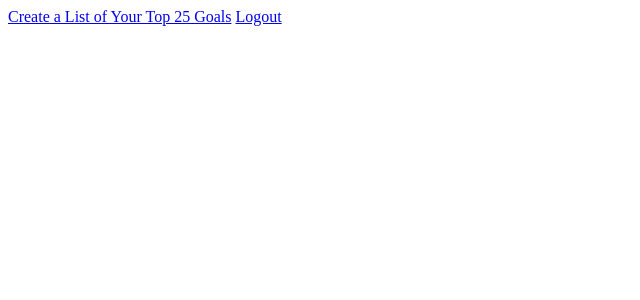
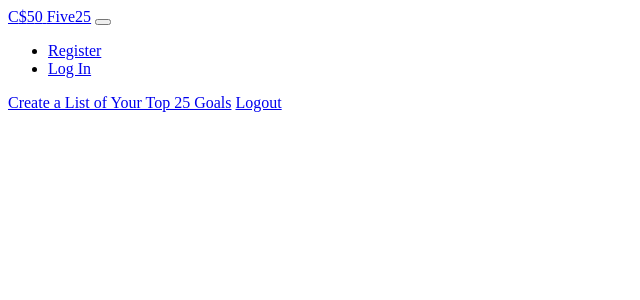
Before and after one commit to alecoad/final-project, a Flask app: page / in a window 1280 px wide. Shown: the top 300 px of the page, without its empty margins (0-640 px from the left). Run offline with Flask 2, Linux system fonts and the light colour scheme.

Commit message:
Add navigation

```diff
--- a/five25/application.py
+++ b/five25/application.py
@@ -7,6 +7,8 @@ from functools import wraps
 from sqlalchemy import create_engine
 from sqlalchemy.orm import scoped_session, sessionmaker
 from werkzeug.security import check_password_hash, generate_password_hash
+
+from helpers import login_required
 
 # Configure application
 app = Flask(__name__)
@@ -107,7 +109,6 @@ def login():
     return render_template('login.html')
 
 
-
 @app.route('/create', methods=['GET', 'POST'])
 def create():
     if session.get('goals') is None:
--- a/five25/templates/choose.html
+++ b/five25/templates/choose.html
@@ -1,6 +1,6 @@
 {% extends "layout.html" %}
 
-{% block body %}
+{% block main %}
   <h1>Choose your TOP FIVE most important goals.</h1>
   <form action="/choose" method="post">
     <ul>
--- a/five25/templates/create.html
+++ b/five25/templates/create.html
@@ -23,7 +23,7 @@
   </script>
 {% endblock %}
 
-{% block body %}
+{% block main %}
   <h2>What are your top 25 career goals?</h2>
 
   <form action="{{ url_for('create') }}" method="post">
--- a/five25/templates/index.html
+++ b/five25/templates/index.html
@@ -1,6 +1,6 @@
 {% extends "layout.html" %}
 
-{% block body %}
+{% block main %}
   {% if goals|length %}
     <h1>TOP FIVE</h1>
     <ul>
--- a/five25/templates/layout.html
+++ b/five25/templates/layout.html
@@ -3,10 +3,39 @@
 <html lang="en">
   <head>
     {% block js %}{% endblock %}
-    <title>Five25</title>
+    <title>Five25 - {% block title %}{% endblock %}</title>
   <head>
+
   <body>
-    {% block body %}
-    {% endblock %}
+    <nav class="navbar navbar-expand-md navbar-light bg-light border">
+      <a class="navbar-brand" href="/"><span class="blue">C</span><span class="red">$</span><span class="yellow">5</span><span class="green">0</span> <span class="red">Five25</span></a>
+      <button aria-controls="navbar" aria-expanded="false" aria-label="Toggle navigation" class="navbar-toggler" data-target="#navbar" data-toggle="collapse" type="button">
+        <span class="navbar-toggler-icon"></span>
+      </button>
+      <div class="collapse navbar-collapse" id="navbar">
+        {% if session.user_id %}
+          <ul class="navbar-nav mr-auto mt-2">
+            <li class="nav-item"><a class="nav-link" href="/create">Create</a></li>
+            <li class="nav-item"><a class="nav-link" href="/choose">Choose</a></li>
+          </ul>
+          <ul class="navbar-nav ml-auto mt-2">
+            <li class="nav-item"><a class="nav-link" href="/logout">Log Out</a></li>
+          </ul>
+        {% else %}
+          <ul class="navbar-nav ml-auto mt-2">
+            <li class="nav-item"><a class="nav-link" href="/register">Register</a></li>
+            <li class="nav-item"><a class="nav-link" href="/login">Log In</a></li>
+          </ul>
+        {% endif %}
+      </div>
+    </nav>
+
+    <main class="container p-5">
+      {% block main %}{% endblock %}
+    </main>
+
+    <footer class="small text-center text-muted">
+    </footer>
+
   </body>
 </html>
--- a/five25/templates/login.html
+++ b/five25/templates/login.html
@@ -1,6 +1,6 @@
 {% extends 'layout.html' %}
 
-{% block body %}
+{% block main %}
   <h1>Login</h1>
   <form action="/login" method="post">
     <input autocomplete="off" autofocus name="username" placeholder="Username" type="text" required>
--- a/five25/templates/register.html
+++ b/five25/templates/register.html
@@ -1,6 +1,6 @@
 {% extends 'layout.html' %}
 
-{% block body %}
+{% block main %}
   <h1>Register</h1>
   <form action="/register" method="post">
     <input autocomplete="off" autofocus name="username" placeholder="Username" type="text" required>
```
